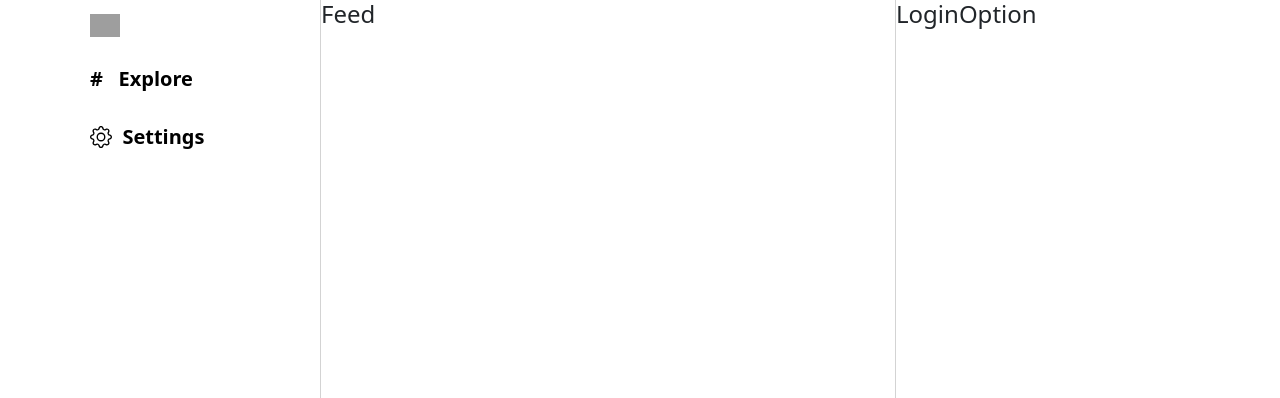
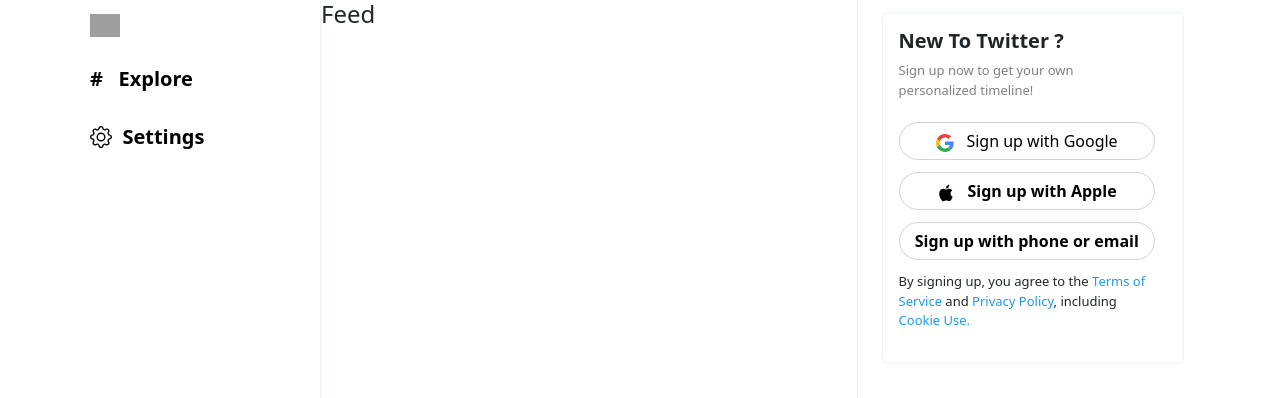
Before and after one commit to dheerajsk/kh-nov-twitter, a React (Create React App) app in the folder twitter/: page / in a window 1280 px wide. Shown: the top 398 px of the page. Built offline with nearby package versions, Linux system fonts and the light colour scheme; grey boxes are pictures that could not be loaded.

Commit message:
LoginOption

```diff
--- a/package.json
+++ /dev/null
@@ -1,5 +0,0 @@
-{
-  "dependencies": {
-    "bootstrap": "^5.2.2"
-  }
-}
--- a/twitter/src/components/Home/LoginOption/LoginOption.css
+++ b/twitter/src/components/Home/LoginOption/LoginOption.css
@@ -0,0 +1,38 @@
+
+.card{
+    margin: 12px 96px 12px 24px;
+    border: 1px solid rgb(239, 243, 244) !important;
+    padding-right: 12px;
+}
+
+.card-title{
+    font-weight: 800;
+    font-size: 20px;
+}
+
+.card-text{
+    color: gray;
+    font-size: 13px;
+}
+
+.btn{
+    width: 100% !important;
+    margin: 6px 0;
+    border-radius: 24px !important;
+    border: 1px solid lightgray !important;;
+}
+
+.btn-primary{
+    color: black !important;
+    background-color: transparent !important;
+}
+
+.termsText{
+    margin-top: 6px;
+    font-size: 13px;
+}
+
+.termsLink {
+    display: inline !important;
+    color: rgb(29, 155, 240) !important;
+}
--- a/twitter/src/components/Home/LoginOption/LoginOption.js
+++ b/twitter/src/components/Home/LoginOption/LoginOption.js
@@ -1,7 +1,72 @@
+import "./LoginOption.css";
 
-
-function LoginOption(){
-    return <h4>LoginOption</h4>
+function LoginOption() {
+  return (
+    <div className="card">
+      <div className="card-body">
+        <h5 className="card-title">New To Twitter ?</h5>
+        <p className="card-text">
+          Sign up now to get your own personalized timeline!
+        </p>
+        <button className="btn btn-primary">
+          <svg
+            height="18px"
+            width="18px"
+            version="1.1"
+            xmlns="http://www.w3.org/2000/svg"
+            viewBox="0 0 48 48"
+            class="LgbsSe-Bz112c">
+            <g>
+              <path
+                fill="#EA4335"
+                d="M24 9.5c3.54 0 6.71 1.22 9.21 3.6l6.85-6.85C35.9 2.38 30.47 0 24 0 14.62 0 6.51 5.38 2.56 13.22l7.98 6.19C12.43 13.72 17.74 9.5 24 9.5z"></path>
+              <path
+                fill="#4285F4"
+                d="M46.98 24.55c0-1.57-.15-3.09-.38-4.55H24v9.02h12.94c-.58 2.96-2.26 5.48-4.78 7.18l7.73 6c4.51-4.18 7.09-10.36 7.09-17.65z"></path>
+              <path
+                fill="#FBBC05"
+                d="M10.53 28.59c-.48-1.45-.76-2.99-.76-4.59s.27-3.14.76-4.59l-7.98-6.19C.92 16.46 0 20.12 0 24c0 3.88.92 7.54 2.56 10.78l7.97-6.19z"></path>
+              <path
+                fill="#34A853"
+                d="M24 48c6.48 0 11.93-2.13 15.89-5.81l-7.73-6c-2.15 1.45-4.92 2.3-8.16 2.3-6.26 0-11.57-4.22-13.47-9.91l-7.98 6.19C6.51 42.62 14.62 48 24 48z"></path>
+              <path fill="none" d="M0 0h48v48H0z"></path>
+            </g>
+          </svg>
+          <span> &nbsp;&nbsp;Sign up with Google</span>
+        </button>
+        <button className="btn btn-primary fw-bold">
+          <svg
+            height="18px"
+            width="18px"
+            viewBox="0 0 24 24"
+            aria-hidden="true"
+            class="r-18jsvk2 r-4qtqp9 r-yyyyoo r-z80fyv r-1d4mawv r-dnmrzs r-bnwqim r-1plcrui r-lrvibr r-19wmn03">
+            <g>
+              <path d="M16.365 1.43c0 1.14-.493 2.27-1.177 3.08-.744.9-1.99 1.57-2.987 1.57-.12 0-.23-.02-.3-.03-.01-.06-.04-.22-.04-.39 0-1.15.572-2.27 1.206-2.98.804-.94 2.142-1.64 3.248-1.68.03.13.05.28.05.43zm4.565 15.71c-.03.07-.463 1.58-1.518 3.12-.945 1.34-1.94 2.71-3.43 2.71-1.517 0-1.9-.88-3.63-.88-1.698 0-2.302.91-3.67.91-1.377 0-2.332-1.26-3.428-2.8-1.287-1.82-2.323-4.63-2.323-7.28 0-4.28 2.797-6.55 5.552-6.55 1.448 0 2.675.95 3.6.95.865 0 2.222-1.01 3.902-1.01.613 0 2.886.06 4.374 2.19-.13.09-2.383 1.37-2.383 4.19 0 3.26 2.854 4.42 2.955 4.45z"></path>
+            </g>
+          </svg>
+          <span> &nbsp;&nbsp;Sign up with Apple</span>
+        </button>
+        <button className="btn btn-primary fw-bold">
+          Sign up with phone or email
+        </button>
+        <p className="termsText">
+          By signing up, you agree to the{" "}
+          <a className="termsLink" href="">
+            Terms of Service
+          </a>{" "}
+          and{" "}
+          <a href="#" className="termsLink">
+            Privacy Policy
+          </a>
+          , including{" "}
+          <a href="#" className="termsLink">
+            Cookie Use.
+          </a>
+        </p>
+      </div>
+    </div>
+  );
 }
 
 export default LoginOption;
--- a/twitter/src/pages/Home/Home.css
+++ b/twitter/src/pages/Home/Home.css
@@ -10,11 +10,11 @@
 }
 
 .centerContainer{
-    width: 45%;
-    border-left: 1px solid lightgray;
-    border-right: 1px solid lightgray;
+    width: 42%;
+    border-left: 1px solid rgb(239, 243, 244);
+    border-right: 1px solid rgb(239, 243, 244);
 }
 
 .rightContainer{
-    width: 30%;
+    width: 33%;
 }
```
Also changed, not shown: 2 other files (tests, documents, lock files or other folders).
